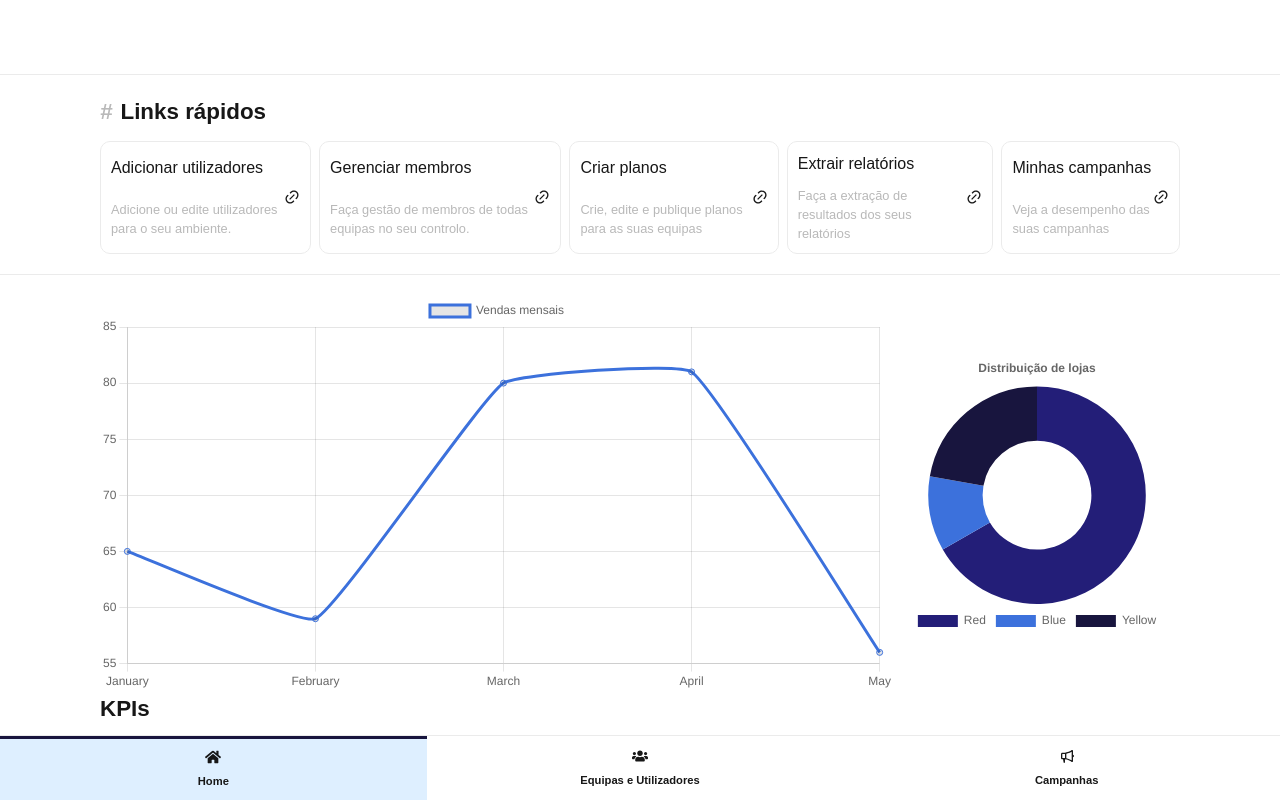
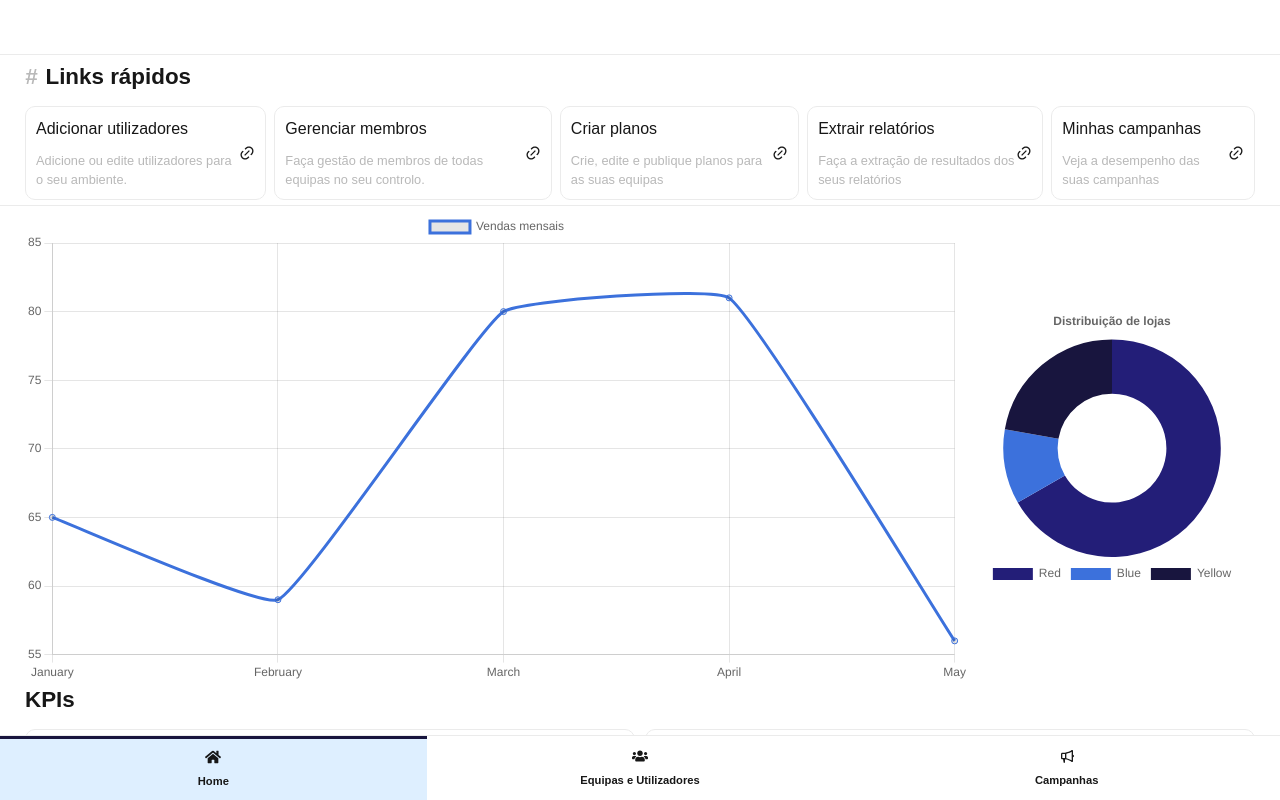
Before and after one commit to justRobbie/-temp-prj-001, a Next.js app: page / in a window 1280 px wide. Built offline with nearby package versions, Linux system fonts and the light colour scheme.

Commit message:
refactor: update layout and structure of DynamicTable component, enhance styling in globals.css

```diff
--- a/src/app/globals.css
+++ b/src/app/globals.css
@@ -3,11 +3,9 @@
 :root {
     --background: #ffffff;
     --border-color: #ebebeb;
-    --container-padding: 20px;
     --foreground: #171717;
     --hover-background: #fafafafa;
     --menu-select-background: #bcdfff7f;
-    --nav-height: 75px;
     --theme-primary-background: #000;
     --theme-primary-color: #fff;
     --select-highlight: #18153e;
@@ -157,6 +155,11 @@ aside a[data-selected="true"] {
     background-color: var(--menu-select-background);
 }
 
+div[data-wrapper="dynamic-table"] {
+    width: 100%;
+    overflow: auto;
+}
+
 footer a {
     flex-direction: column;
     justify-content: center;
@@ -187,6 +190,7 @@ h2 {
 }
 
 main {
+    --padding-margin: calc(var(--container-padding) * 5);
     grid-area: main;
     overflow: auto;
 }
@@ -320,16 +324,8 @@ table thead th {
 }
 
 #actions-visits {
-    display: grid;
     column-gap: 30px;
     row-gap: 30px;
-}
-
-#actions {
-    display: grid;
-    grid-area: actions;
-    column-gap: 10px;
-    row-gap: 10px;
 }
 
 #actions button {
@@ -344,7 +340,8 @@ table thead th {
 }
 
 #quick-links ul,
-#kpis ul {
+#kpis ul,
+#visits header ul {
     @apply w-full;
     overflow-x: auto;
     flex-wrap: nowrap;
@@ -352,6 +349,18 @@ table thead th {
 
 #quick-links ul {
     @apply flex flex-row items-center justify-start gap-2;
+}
+
+#quick-links ul li {
+    display: grid;
+    row-gap: 10px;
+    justify-content: center;
+    min-width: 200px;
+    align-items: center;
+    grid-template-areas:
+        "link           icon"
+        "description    icon"
+    ;
 }
 
 #quick-links ul li a {
@@ -370,17 +379,6 @@ table thead th {
 
 #quick-links ul li svg {
     grid-area: icon;
-}
-
-#quick-links ul li {
-    display: grid;
-    row-gap: 10px;
-    justify-content: center;
-    align-items: center;
-    grid-template-areas:
-        "link           icon"
-        "description    icon"
-    ;
 }
 
 #kpis ul li,
@@ -409,18 +407,14 @@ table thead th {
 }
 
 #kpis ul {
-    display: grid;
-    grid-template-columns: repeat(2, minmax(250px, 1fr));
     column-gap: 10px;
     row-gap: 10px;
 }
 
-#kpis ul li {
-    min-width: 200px;
-}
-
 #panel {
     display: grid;
+    justify-content: center;
+    align-items: center;
 }
 
 #products ul li img {
@@ -482,12 +476,15 @@ table thead th {
     @apply flex flex-col gap-2;
     border-radius: 10px;
     border: 1px solid var(--border-color);
+    grid-area: visits;
     padding: 15px;
-    grid-area: visits;
+}
+
+#visits header ul {
+    @apply flex flex-row justify-start gap-3;
 }
 
 #visits img {
-    max-width: 500px;
     border-radius: 10px;
     border: 1px solid var(--border-color);
 }
@@ -524,6 +521,108 @@ table thead th {
     ;
 }
 
+@media only screen and (max-width: 499px) {
+    :root {
+        --container-padding: 5px;
+        --nav-height: auto;
+    }
+
+    h1,
+    h2 {
+        font-size: 1.6em;
+    }
+
+    nav a,
+    nav span:nth-child(2) {
+        display: none;
+    }
+
+    #actions,
+    #line {
+        display: none;
+    }
+
+    #actions-visits {
+        @apply flex flex-col justify-start items-start;
+    }
+
+    #visits {
+        width: 100%;
+    }
+}
+
+@media only screen and (min-width: 500px) {
+    :root {
+        --container-padding: 5px;
+        --nav-height: 55px;
+    }
+
+    h1,
+    h2 {
+        font-size: 1.4em;
+    }
+
+    nav {
+        @apply flex flex-row justify-start items-center;
+    }
+
+    #actions {
+        display: grid;
+        grid-area: actions;
+        grid-template-columns: 1fr;
+        grid-template-rows: auto;
+        column-gap: 10px;
+        row-gap: 10px;
+    }
+
+    #actions button {
+        padding: 20px;
+    }
+
+    #actions-visits {
+        display: grid;
+        grid-template-columns: 1fr;
+        grid-template-areas:
+            "actions"
+            "visits"
+        ;
+    }
+
+    #visits img {
+        width: 100%;
+        max-width: 100%;
+    }
+}
+
+@media only screen and (max-width: 1080px) {
+    #kpis ul {
+        @apply flex flex-col justify-start;
+    }
+
+    #panel {
+        @apply flex flex-col justify-start;
+    }
+}
+
+@media only screen and (min-width: 1081px) {
+    #kpis ul {
+        display: grid;
+        grid-template-columns: repeat(2, minmax(100px, 1fr));
+    }
+
+    #kpis ul li {
+        min-width: 100px;
+    }
+
+    #panel {
+        grid-template-columns: 1fr 286px;
+        grid-template-areas:
+            "line doughnut"
+            "kpis kpis"
+        ;
+    }
+}
+
 @media only screen and (max-width: 1499px) {
     aside {
         display: none;
@@ -539,16 +638,9 @@ table thead th {
         ;
     }
 
-    h1,
-    h2 {
-        font-size: 1.4em;
+    main>section:last-of-type {
+        padding-bottom: 50px;
     }
-
-    main {
-        --padding-margin: calc(var(--container-padding) * 5);
-    }
-
-
 
     section[data-component="team"] {
         @apply flex-col;
@@ -561,46 +653,20 @@ table thead th {
     section[data-component="team"] header p {
         width: 100%;
     }
-
-    #actions-visits {
-        grid-template-columns: 1fr;
-        grid-template-areas:
-            "actions"
-            "visits"
-        ;
-    }
-
-    #actions {
-        grid-template-columns: repeat(2, minmax(250px, 1fr));
-    }
-
-    #actions button {
-        padding: 20px;
-    }
-
-    #panel {
-        justify-content: center;
-        align-items: center;
-        grid-template-columns: 1fr 286px;
-        grid-template-areas:
-            "line doughnut"
-            "kpis kpis"
-        ;
-    }
-
-    #visits img {
-        width: 100%;
-        max-width: 100%;
-    }
 }
 
 @media only screen and (min-width: 1500px) {
+    :root {
+        --container-padding: 20px;
+        --nav-height: 75px;
+    }
+
     footer {
         display: none;
     }
 
     body {
-        grid-template-columns: repeat(1, minmax(min-content, 20%)) auto 1fr;
+        grid-template-columns: 250px auto 1fr;
         grid-template-rows: var(--nav-height) auto;
         grid-template-areas:
             "aside form nav"
@@ -629,15 +695,16 @@ table thead th {
         max-width: 350px;
     }
 
+    #actions {
+        display: grid;
+        grid-template-columns: repeat(2, minmax(250px, 1fr));
+    }
+
     #actions-visits {
         grid-template-columns: auto 1fr;
         grid-template-areas:
             "actions visits"
         ;
-    }
-
-    #actions {
-        grid-template-columns: repeat(2, minmax(250px, 350px));
     }
 
     #panel {
--- a/src/app/page.tsx
+++ b/src/app/page.tsx
@@ -123,7 +123,7 @@ export default function Home() {
                 <hr className="w-full h-[1px] my-3 opacity-20" />
 
                 <header className="w-full">
-                    <ul className="w-full flex flex-row overflow-x-auto flex-nowrap gap-3">{VISIT_STATS.map(({ icon, id, title, value }) => <li key={id}>
+                    <ul>{VISIT_STATS.map(({ icon, id, title, value }) => <li key={id}>
                         {icon}
 
                         <span>{value}</span>
--- a/src/components/DynamicTable.tsx
+++ b/src/components/DynamicTable.tsx
@@ -3,7 +3,8 @@ import { HTMLAttributes } from "react";
 function DynamicTable<D = object & { id: number }>({ list, ...props }: { list: D[] } & HTMLAttributes<HTMLTableElement>) {
     const headers = Object.keys(list[0] as object);
 
-    return <table data-component="dynamic-table" {...props}>
+    return <div data-wrapper="dynamic-table">
+        <table data-component="dynamic-table" {...props}>
             <thead>
                 <tr>
                     {headers.map(header => <th key={header}>{header}</th>)}
@@ -22,7 +23,8 @@ function DynamicTable<D = object & { id: number }>({ list, ...props }: { list: D
                     })}
                 </tr>)}
             </tbody>
-    </table>;
+        </table>
+    </div>;
 };
 
 export default DynamicTable;
```
Lines whose indentation alone changed are shown as unchanged.
